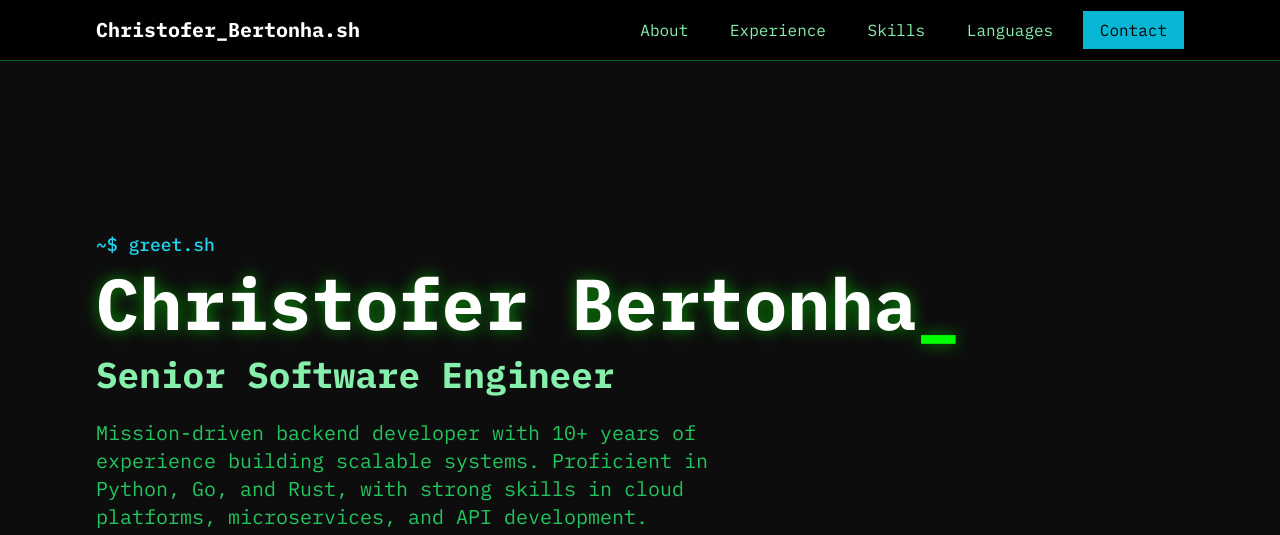
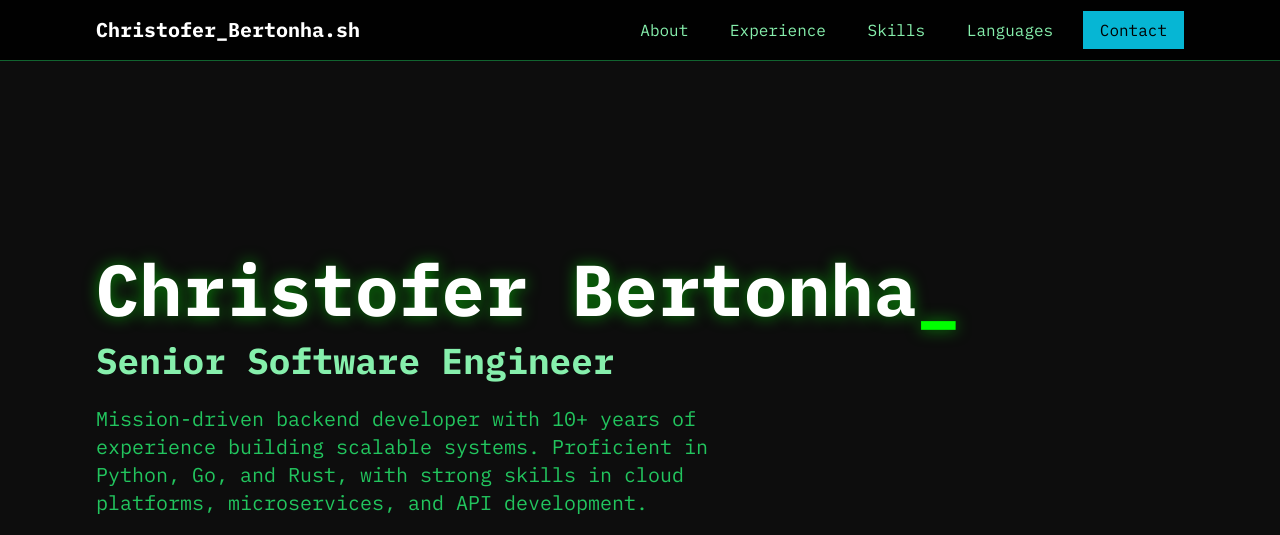
Before and after one commit to bertonha/bertonha.github.io, a plain HTML site: page index.html in a window 1280 px wide. Shown: the top 535 px of the page. Drawn offline with nearby package versions, Linux system fonts and the light colour scheme.

Commit message:
remove greet.sh

```diff
--- a/index.html
+++ b/index.html
@@ -139,7 +139,6 @@
         <!-- Hero Section -->
         <section id="home" class="flex min-h-[calc(100vh-65px)] items-center">
             <div class="py-16 text-center md:text-left">
-                <span class="text-lg font-medium text-cyan-400">~$ greet.sh</span>
                 <h1 class="hero-name mt-2 text-5xl font-extrabold text-white sm:text-6xl lg:text-7xl">
                     Christofer Bertonha<span class="blinking-cursor">_</span>
                 </h1>
```
